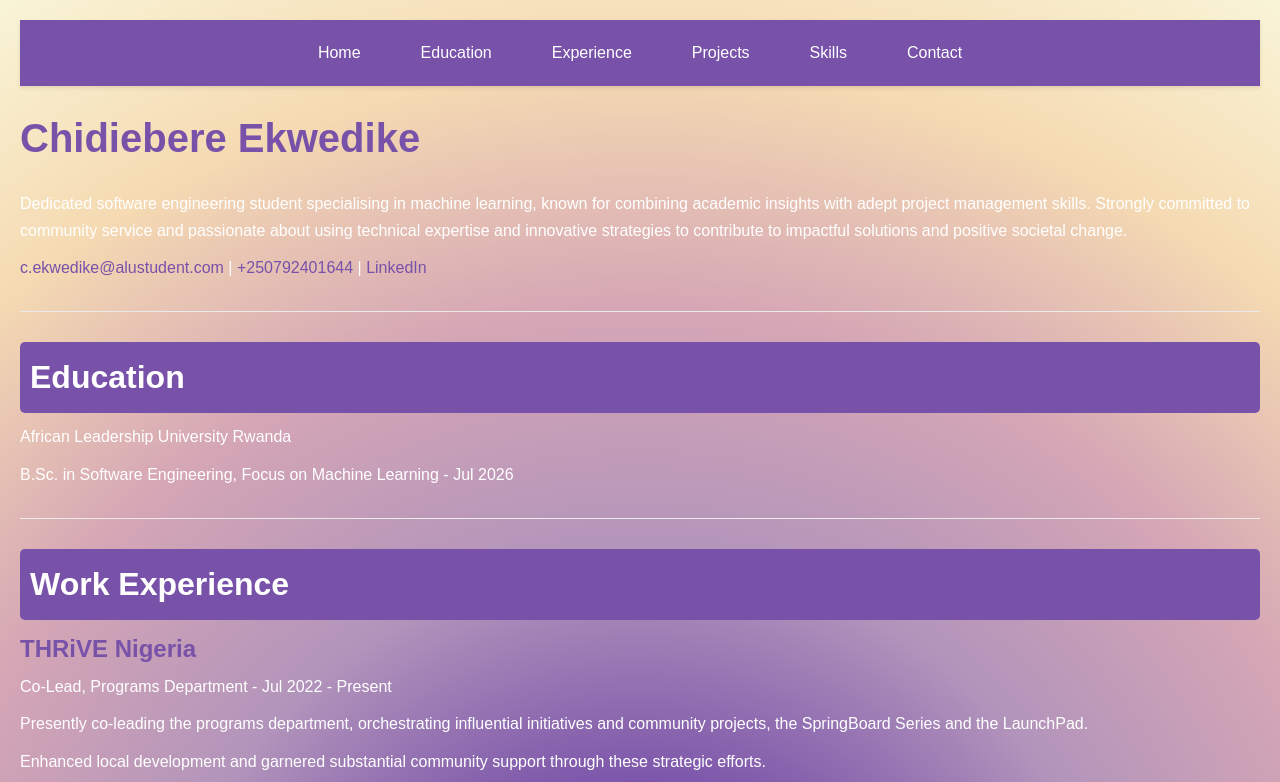
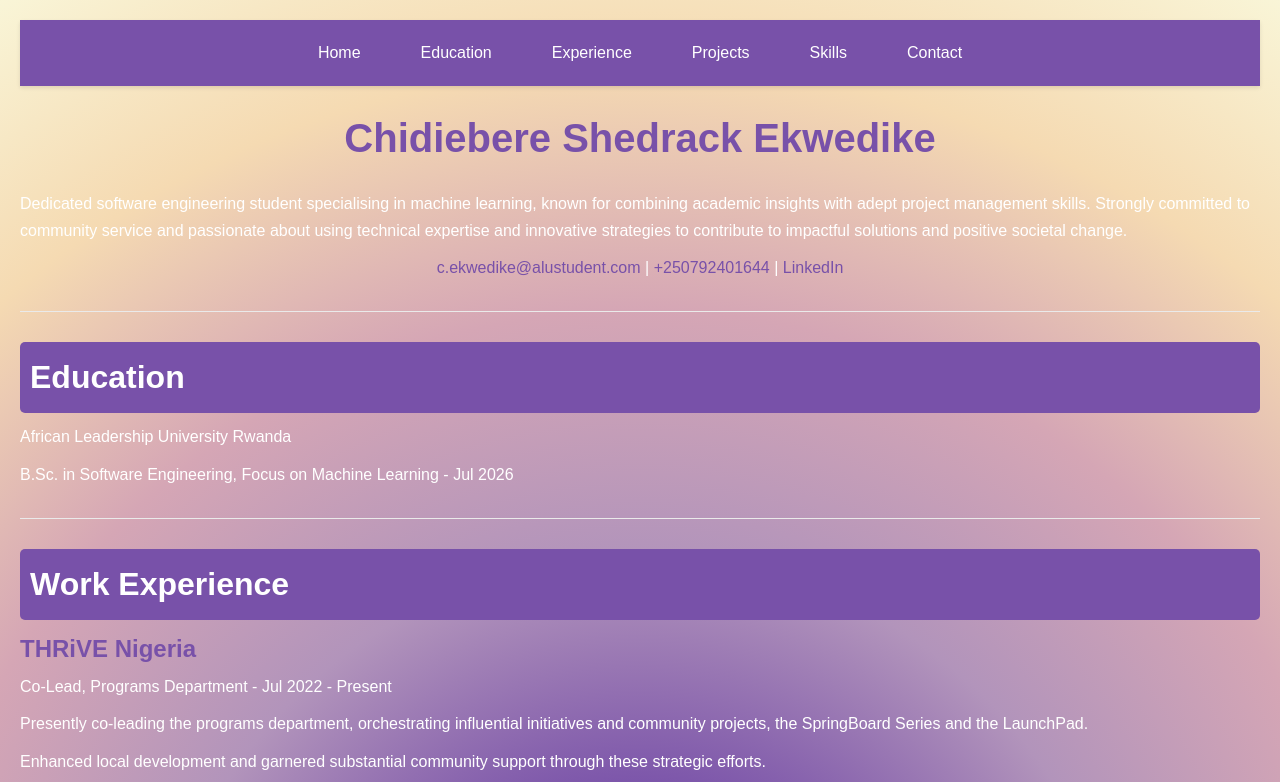
Before and after one commit to cekwedike/resume-site, a plain HTML site: page index.html in a window 1280 px wide. Shown: the top 782 px of the page. Drawn offline with Linux system fonts and the light colour scheme; a script that the page names is missing.

Commit message:
Update contact information in index.html

```diff
--- a/index.html
+++ b/index.html
@@ -22,9 +22,11 @@
         </div>
     </header>
     <section id="home">
-        <h1>Chidiebere Ekwedike</h1>
+        <h1><center>Chidiebere Shedrack Ekwedike</center></h1>
         <p>Dedicated software engineering student specialising in machine learning, known for combining academic insights with adept project management skills. Strongly committed to community service and passionate about using technical expertise and innovative strategies to contribute to impactful solutions and positive societal change.</p>
-        <p><a href="mailto:c.ekwedike@alustudent.com">c.ekwedike@alustudent.com</a> | <a href="tel:+250792401644">+250792401644</a> | <a href="https://linkedin.com/in/cheediwrites/" target="_blank">LinkedIn</a></p>
+        <center>
+            <p><a href="mailto:c.ekwedike@alustudent.com">c.ekwedike@alustudent.com</a> | <a href="tel:+250792401644">+250792401644</a> | <a href="https://linkedin.com/in/cheediwrites/" target="_blank">LinkedIn</a></p></p>
+        </center>
     </section>
     <section id="education">
         <h2>Education</h2>
```
